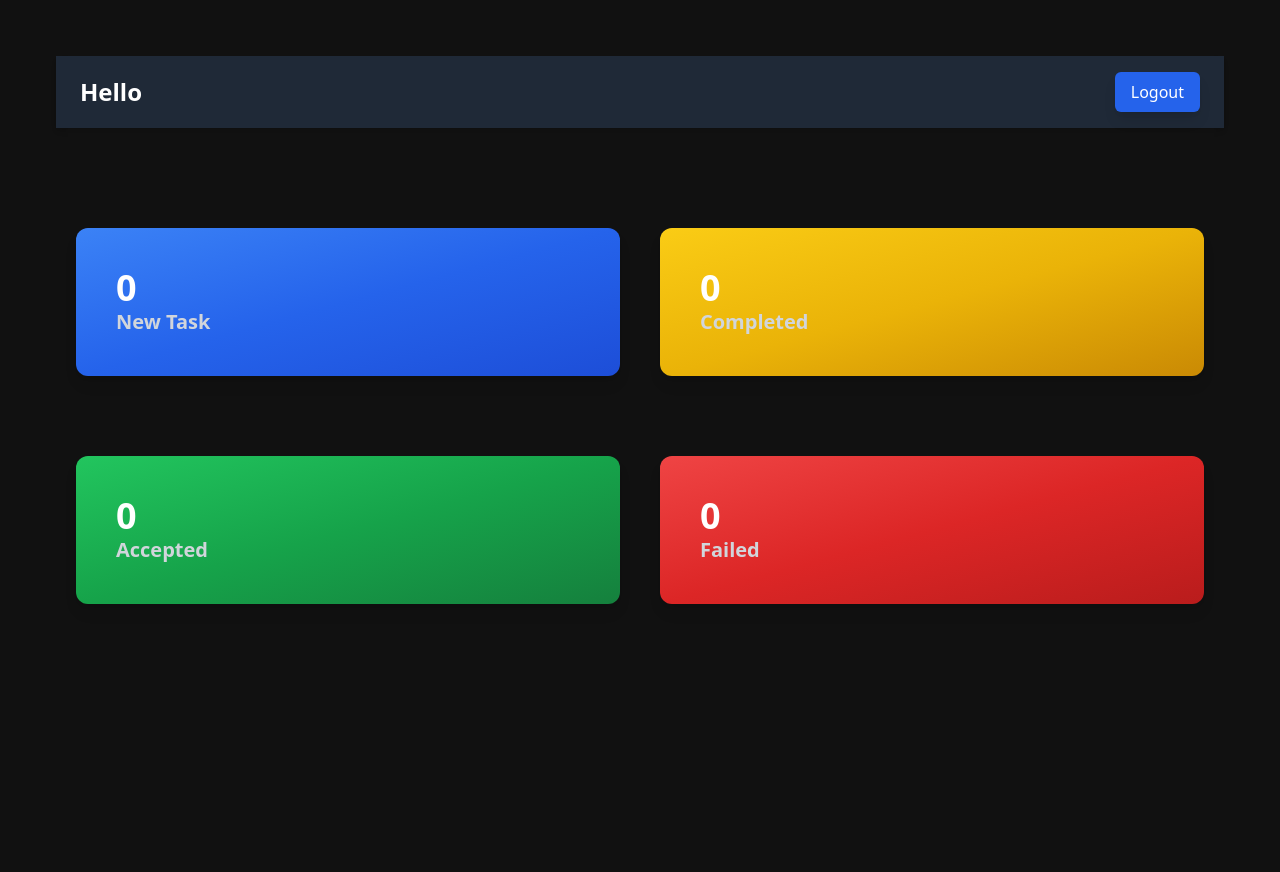
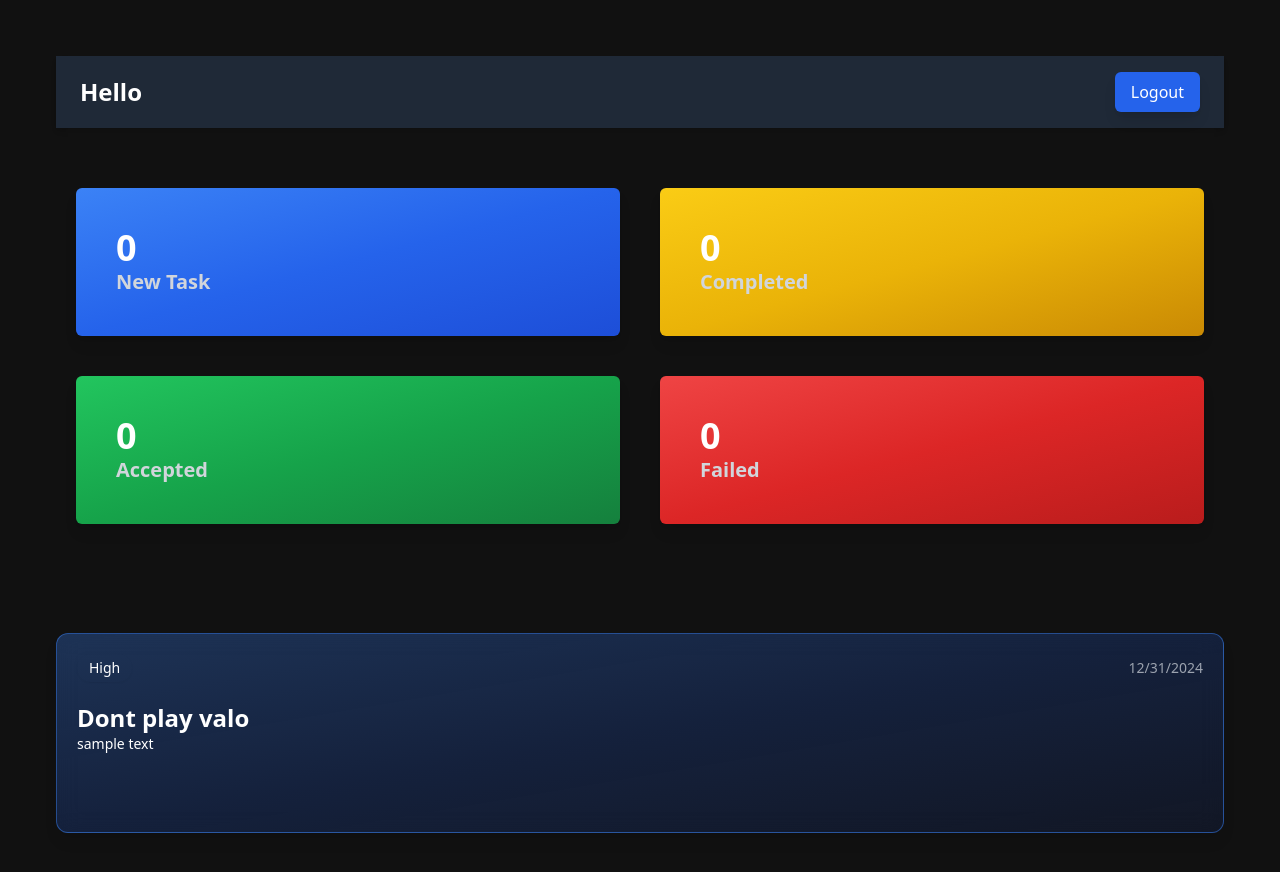
Before and after one commit to saurabh6893/taskDistributer, a React (Vite) app: page / in a window 1280 px wide. Shown: the top 872 px of the page. Before the commit the page ends 800 px from the top, so only its background shows below. Built offline with nearby package versions, Linux system fonts and the light colour scheme.

Commit message:
implemented tasklist

```diff
--- a/src/Components/Dashboard/EmployeeDashBoard.jsx
+++ b/src/Components/Dashboard/EmployeeDashBoard.jsx
@@ -2,12 +2,14 @@ import React from "react";
 import Header from "../misc/Header";
 import TaskCountCard from "../misc/TaskCountCard";
 import TaskStats from "../misc/TaskStats";
+import TaskList from "../misc/TaskList";
 
 const EmployeeDashBoard = () => {
   return (
     <div className="h-screen p-14">
       <Header />
       <TaskStats />
+      <TaskList />
     </div>
   );
 };
--- a/src/Components/misc/TaskCountCard.jsx
+++ b/src/Components/misc/TaskCountCard.jsx
@@ -9,9 +9,9 @@ const TaskCountCard = ({ tag, theme }) => {
   };
 
   return (
-    <div className="flex mt-10 justify-between gap-5 screen">
+    <div className="flex justify-between gap-5 screen">
       <div
-        className={`rounded-xl w-full p-10 m-5 bg-gradient-to-br ${themes[theme]} shadow-lg animate-fadeIn transition-transform transform hover:scale-105`}
+        className={`rounded-md w-full p-10 m-5 bg-gradient-to-br ${themes[theme]} shadow-lg animate-fadeIn transition-transform transform hover:scale-x-105 hover:rounded-3xl`}
       >
         <h2 className="text-4xl font-semibold text-white">0</h2>
         <h3 className="text-xl font-semibold text-gray-300">{tag}</h3>
--- /dev/null
+++ b/src/Components/misc/TaskList.jsx
@@ -0,0 +1,53 @@
+import React from "react";
+
+const TaskList = () => {
+  return (
+    <div
+      id="TaskList-scroll"
+      className="h-[55%]  flex items-center justify-start gap-5 w-full flex-nowrap"
+    >
+      <TaskCard
+        taskStatus={{ theme: "blue", label: "New Task" }}
+        taskTitle="Dont play valo"
+        priority="High"
+        date="12/31/2024"
+      />
+    </div>
+  );
+};
+
+export default TaskList;
+
+const TaskCard = ({ taskStatus, taskTitle, priority, date }) => {
+  const themes = {
+    red: "from-red-500/30 via-red-600/20 to-red-700/10 border-red-500/50 text-red-300",
+    blue: "from-blue-500/30 via-blue-600/20 to-blue-700/10 border-blue-500/50 text-blue-300",
+    green:
+      "from-green-500/30 via-green-600/20 to-green-700/10 border-green-500/50 text-green-300",
+    yellow:
+      "from-yellow-400/30 via-yellow-500/20 to-yellow-600/10 border-yellow-500/50 text-yellow-300",
+  };
+
+  return (
+    <div
+      className={`flex-shrink-0 h-[200px] w-full bg-gradient-to-br ${
+        themes[taskStatus.theme]
+      } rounded-xl p-5 backdrop-blur-md shadow-lg border ${
+        themes[taskStatus.theme].split(" ")[3]
+      } animate-glassPop transition-transform transform hover:shadow-2xl duration-300`}
+    >
+      <div className="flex justify-between items-center">
+        <h3
+          className={`text-sm px-3 py-1 rounded-full shadow-sm ${
+            themes[taskStatus.theme].split(" ")[3]
+          }`}
+        >
+          {priority}
+        </h3>
+        <h3 className="text-gray-400 text-sm">{date}</h3>
+      </div>
+      <h2 className="mt-5 text-2xl text-white font-semibold">{taskTitle}</h2>
+      <p className="text-sm">sample text</p>
+    </div>
+  );
+};
```
